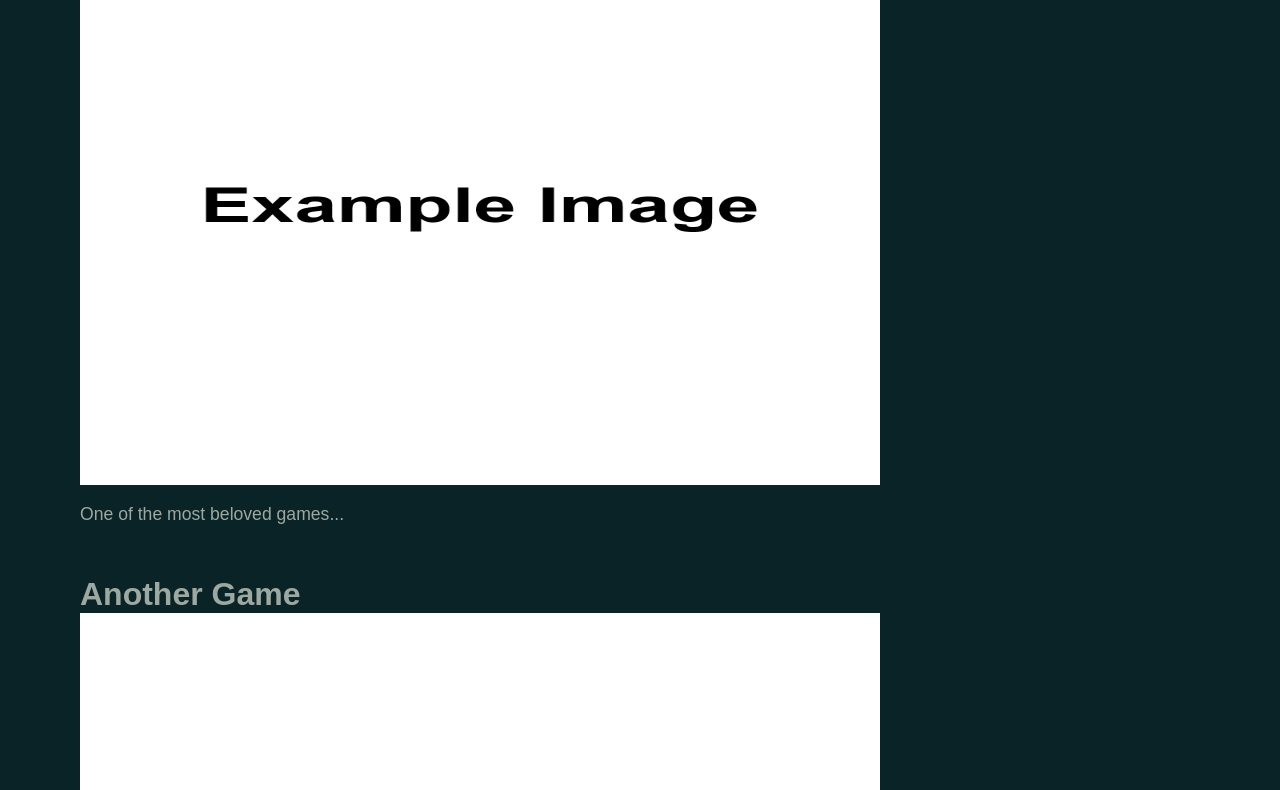
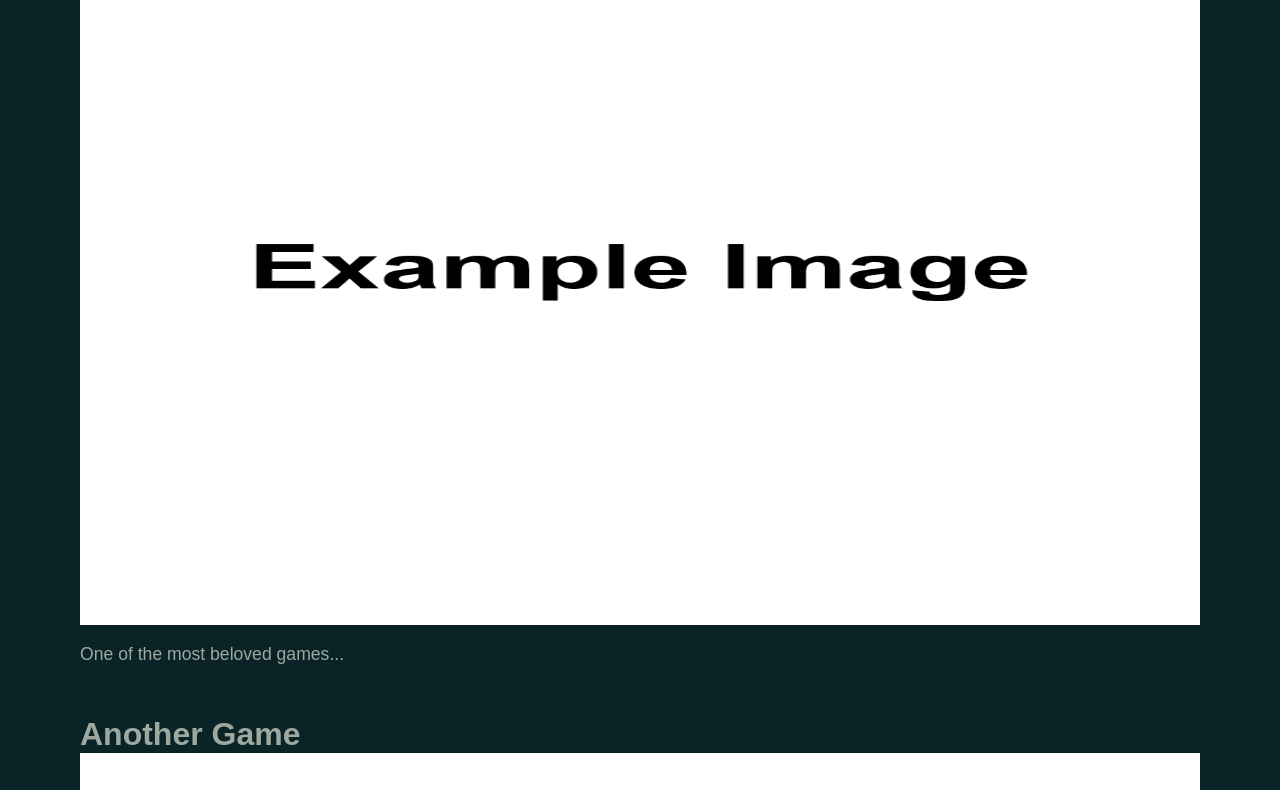
Before and after one commit to Bennett-Christian/remake-refuge, a plain HTML site: page pages/more.html in a window 1280 px wide. Shown: the part 180-970 px from the top of the page. Drawn offline with Linux system fonts and the light colour scheme; a web font is replaced by a local one.

Commit message:
changed image sizes
updated images with the "central-image" class to be wider and taller

```diff
--- a/styles/styles.css
+++ b/styles/styles.css
@@ -200,8 +200,8 @@ footer a:hover {
 }
 
 .central-image {
-    height: 31.25rem;
-    width: 50rem;
+    height: 40rem;
+    width: 95rem;
     max-width: 100%;
 }
 
```
